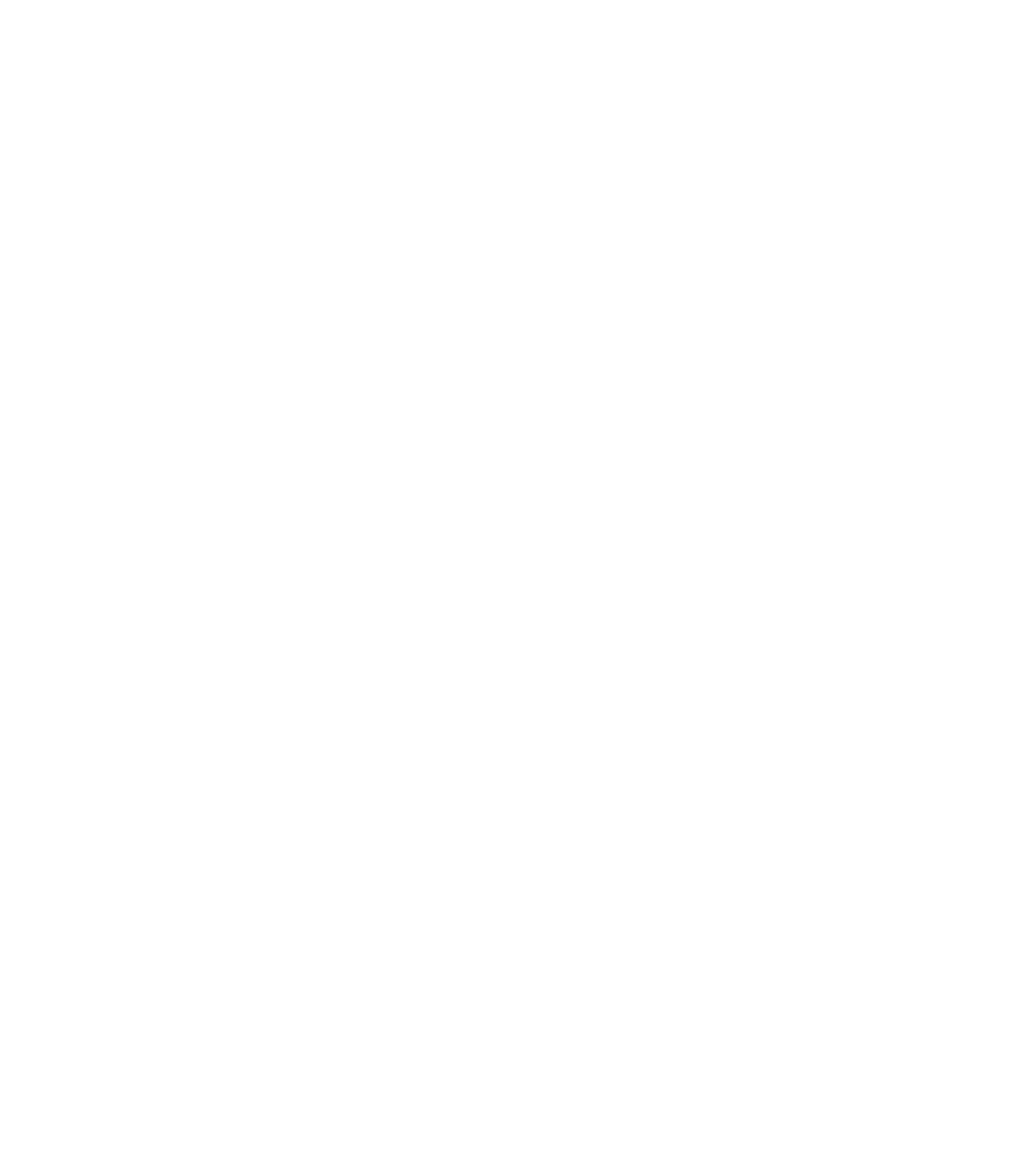
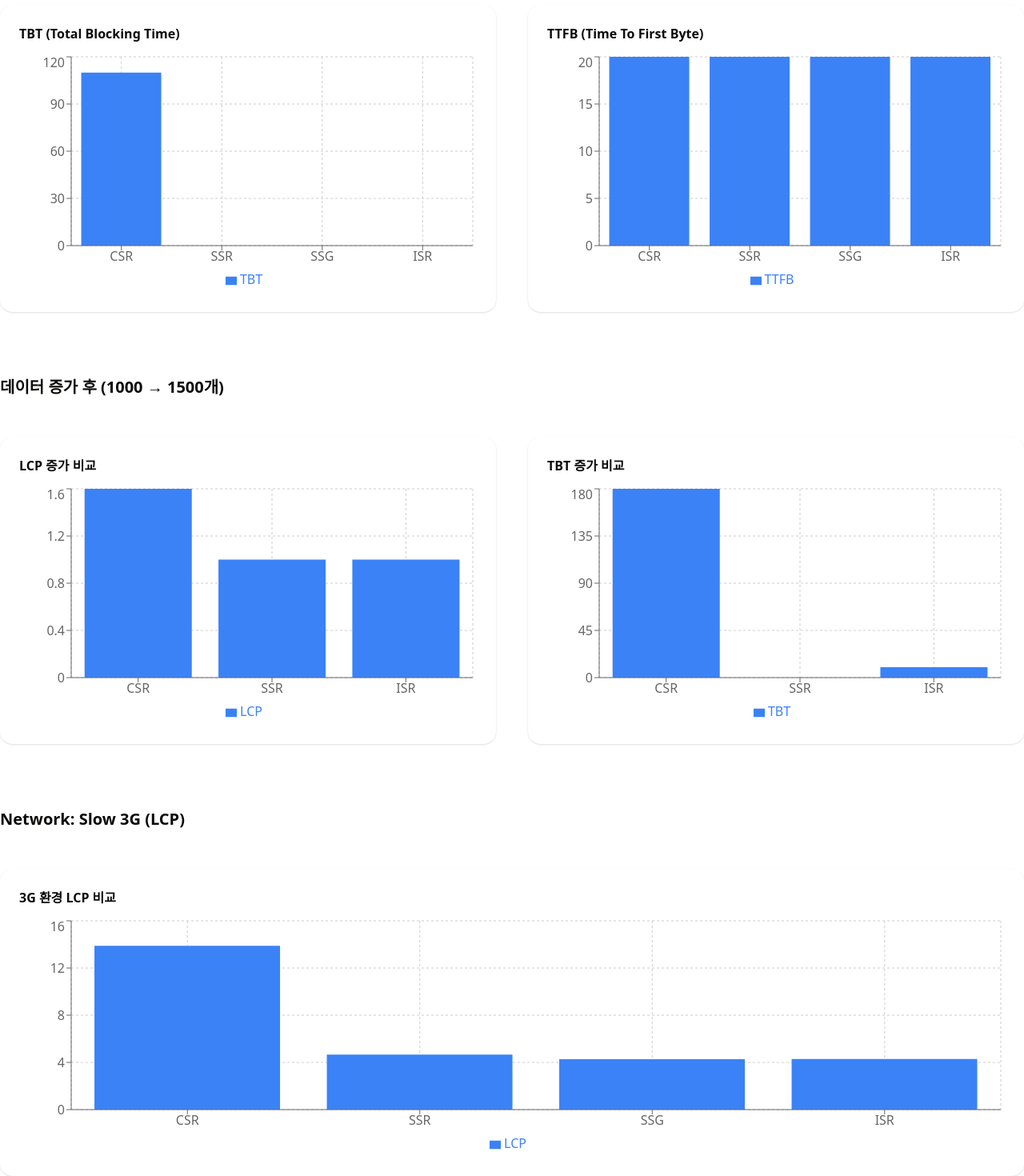
Before and after one commit to KJWGarden/next-rendering-test, a Next.js app: page / in a window 1280 px wide. Shown: the part 559-2029 px from the top of the page at 80% size. Before the commit the page ends 800 px from the top, so only its background shows below. Built offline with nearby package versions, Linux system fonts and the light colour scheme.

Commit message:
feat: 홈페이지에 차트 연결
실험결과 내용의 차트 홈페이지에 연결

```diff
--- /dev/null
+++ b/app/component/renderingChart.tsx
@@ -0,0 +1,116 @@
+"use client";
+
+import {
+  BarChart,
+  Bar,
+  XAxis,
+  YAxis,
+  CartesianGrid,
+  Tooltip,
+  Legend,
+  ResponsiveContainer,
+} from "recharts";
+
+const baseMetrics = [
+  { method: "CSR", TTFB: 20, FCP: 0.2, LCP: 1.8, TBT: 110 },
+  { method: "SSR", TTFB: 20, FCP: 0.3, LCP: 1.3, TBT: 0 },
+  { method: "SSG", TTFB: 20, FCP: 0.3, LCP: 1.5, TBT: 0 },
+  { method: "ISR", TTFB: 20, FCP: 0.3, LCP: 1.4, TBT: 0 },
+];
+
+const increasedDataMetrics = [
+  { method: "CSR", TTFB: 20, FCP: 0.2, LCP: 1.6, TBT: 180 },
+  { method: "SSR", TTFB: 20, FCP: 0.3, LCP: 1.0, TBT: 0 },
+  { method: "ISR", TTFB: 20, FCP: 0.3, LCP: 1.0, TBT: 10 },
+];
+
+const network3G = [
+  { method: "CSR", LCP: 13.88 },
+  { method: "SSR", LCP: 4.66 },
+  { method: "SSG", LCP: 4.27 },
+  { method: "ISR", LCP: 4.29 },
+];
+
+export default function RenderingChart() {
+  return (
+    <div className="w-full space-y-12">
+      <h2 className="text-xl font-bold">렌더링 방식별 성능 비교</h2>
+      <div className="grid grid-cols-1 md:grid-cols-2 gap-10">
+        <MetricCard title="LCP (Largest Contentful Paint)">
+          <Chart data={baseMetrics} metricKey="LCP" />
+        </MetricCard>
+
+        <MetricCard title="FCP (First Contentful Paint)">
+          <Chart data={baseMetrics} metricKey="FCP" />
+        </MetricCard>
+
+        <MetricCard title="TBT (Total Blocking Time)">
+          <Chart data={baseMetrics} metricKey="TBT" />
+        </MetricCard>
+
+        <MetricCard title="TTFB (Time To First Byte)">
+          <Chart data={baseMetrics} metricKey="TTFB" />
+        </MetricCard>
+      </div>
+
+      <h2 className="text-xl font-bold pt-8">데이터 증가 후 (1000 → 1500개)</h2>
+      <div className="grid grid-cols-1 md:grid-cols-2 gap-10">
+        <MetricCard title="LCP 증가 비교">
+          <Chart data={increasedDataMetrics} metricKey="LCP" />
+        </MetricCard>
+
+        <MetricCard title="TBT 증가 비교">
+          <Chart data={increasedDataMetrics} metricKey="TBT" />
+        </MetricCard>
+      </div>
+
+      <h2 className="text-xl font-bold pt-8">Network: Slow 3G (LCP)</h2>
+      <MetricCard title="3G 환경 LCP 비교">
+        <Chart data={network3G} metricKey="LCP" />
+      </MetricCard>
+    </div>
+  );
+}
+
+interface MetricCardProps {
+  title: string;
+  children: React.ReactNode;
+}
+
+function MetricCard({ title, children }: MetricCardProps) {
+  return (
+    <div className="bg-white rounded-2xl shadow p-6">
+      <h3 className="font-semibold mb-3">{title}</h3>
+      {children}
+    </div>
+  );
+}
+
+interface ChartData {
+  method: string;
+  FCP?: number;
+  LCP?: number;
+  TBT?: number;
+  TTFB?: number;
+  [key: string]: string | number | undefined;
+}
+
+interface ChartProps {
+  data: ChartData[];
+  metricKey: keyof ChartData;
+}
+
+function Chart({ data, metricKey }: ChartProps) {
+  return (
+    <ResponsiveContainer width="100%" height={300}>
+      <BarChart data={data}>
+        <CartesianGrid strokeDasharray="3 3" />
+        <XAxis dataKey="method" />
+        <YAxis />
+        <Tooltip />
+        <Legend />
+        <Bar dataKey={metricKey} fill="#3b82f6" />
+      </BarChart>
+    </ResponsiveContainer>
+  );
+}
--- a/app/page.tsx
+++ b/app/page.tsx
@@ -1,9 +1,10 @@
 import Navbar from "./component/navbar";
+import RenderingMetricsChart from "./component/renderingChart";
 export default function Home() {
   return (
     <main className="w-full h-full">
       <Navbar />
-      home
+      <RenderingMetricsChart />
     </main>
   );
 }
```
